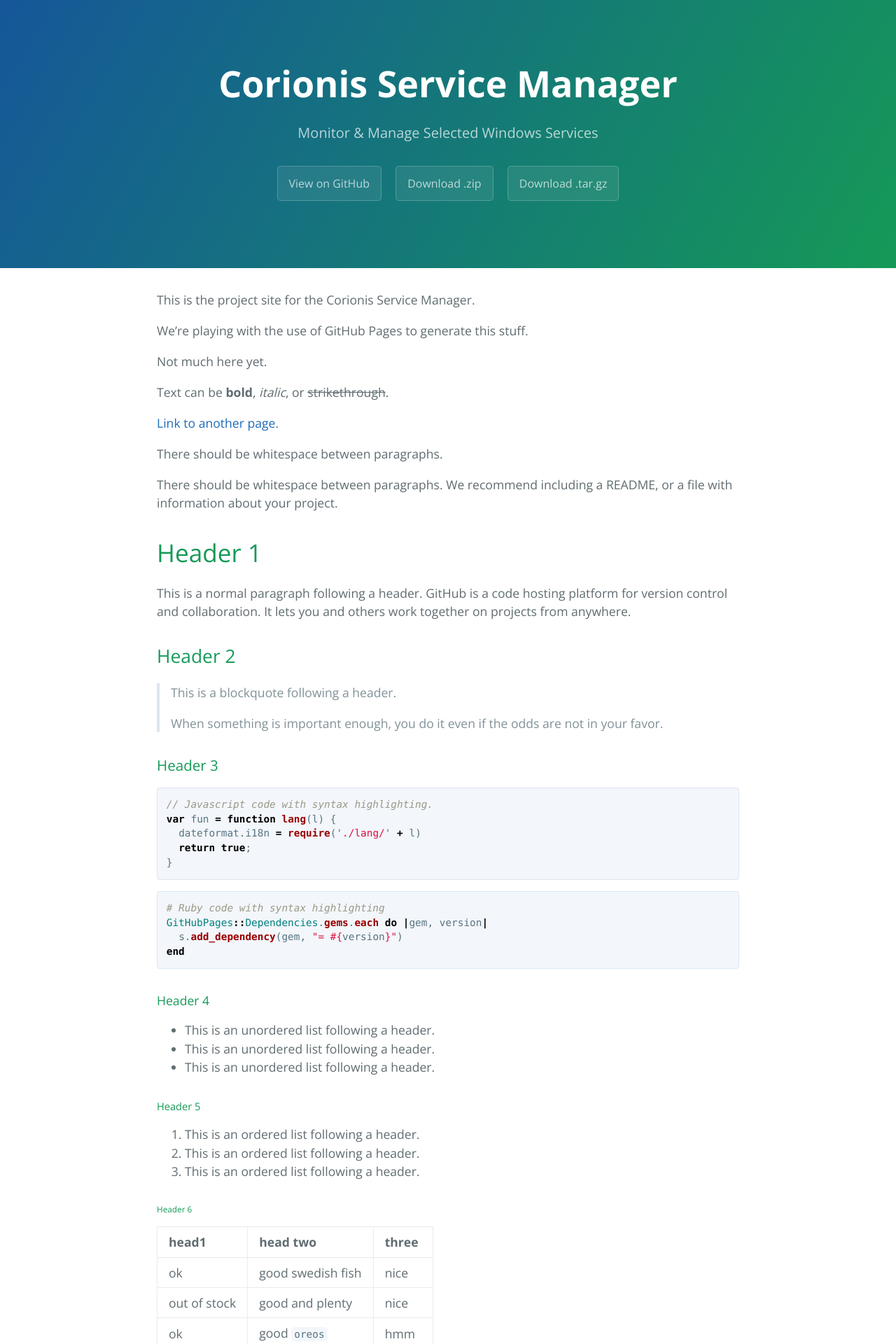
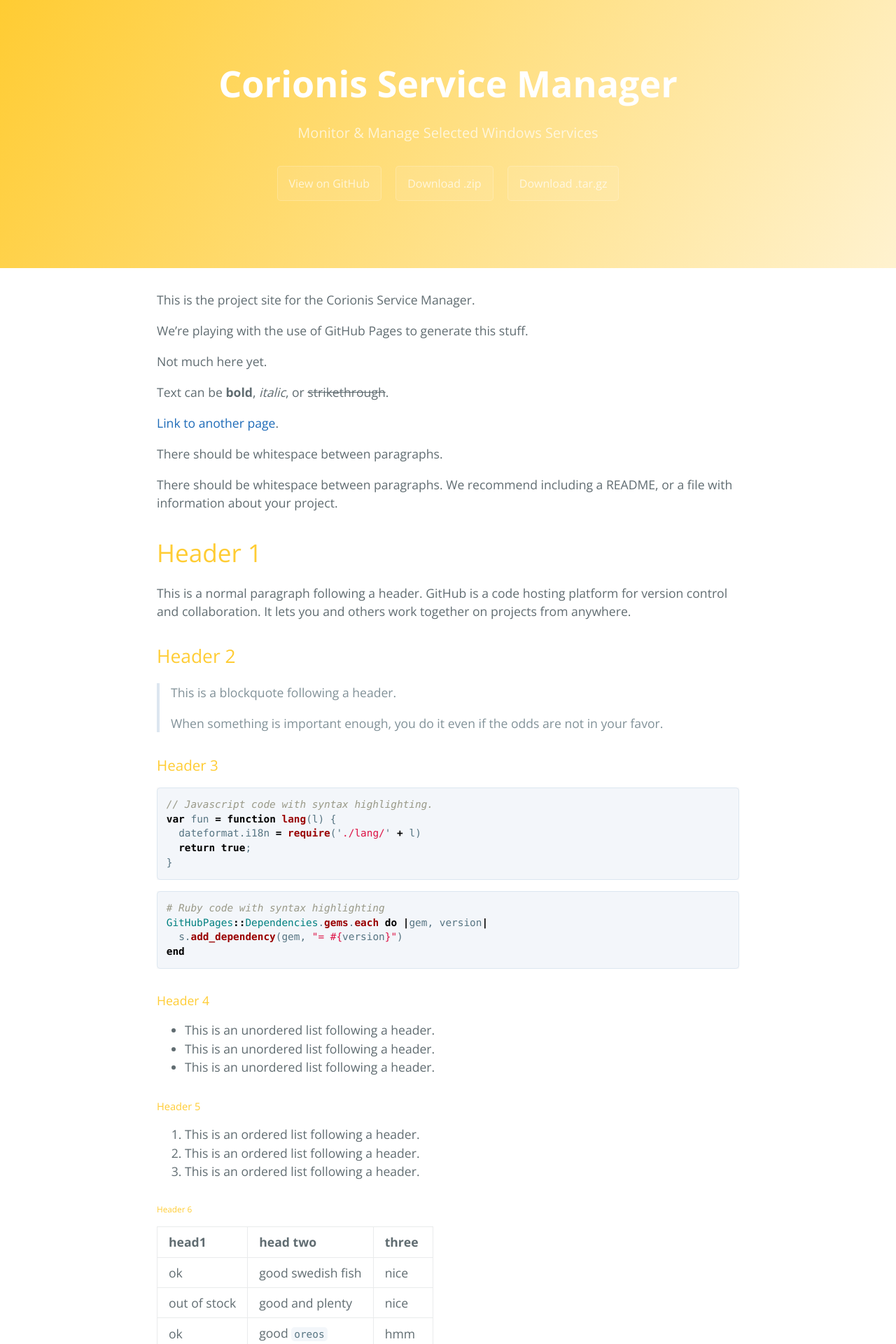
Before and after one commit to Corionis/CorionisServiceManager, a Jekyll site: the page built from docs/index.md, in a window 1280 px wide. Shown: the top 1920 px of the page at 70% size. Built offline with Jekyll 4.4.1, drawn with Linux system fonts in a browser that asks for light colours.

Commit message:
Fussing with colors

```diff
--- a/docs/_sass/variables.scss
+++ b/docs/_sass/variables.scss
@@ -4,11 +4,11 @@ $medium-breakpoint: 42em;
 
 // Headers
 $header-heading-color: #fff;
-$header-bg-color: #159957;
-$header-bg-color-secondary: #155799;
+$header-bg-color: #fff2cf;
+$header-bg-color-secondary: #ffcc33;
 
 // Text
-$section-headings-color: #159957;
+$section-headings-color: #ffcc33;
 $body-text-color: #606c71;
 $body-link-color: #1e6bb8;
 $blockquote-text-color: #819198;
```
